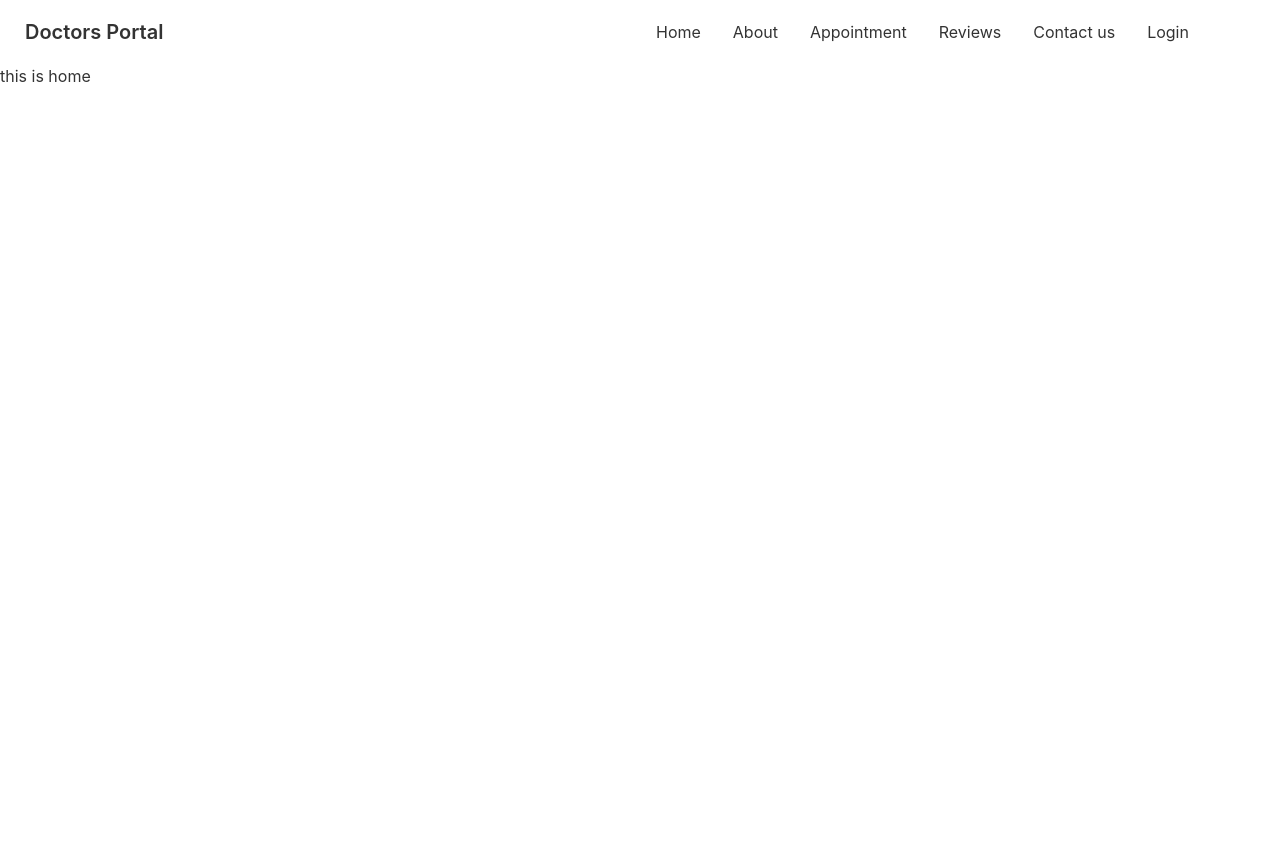
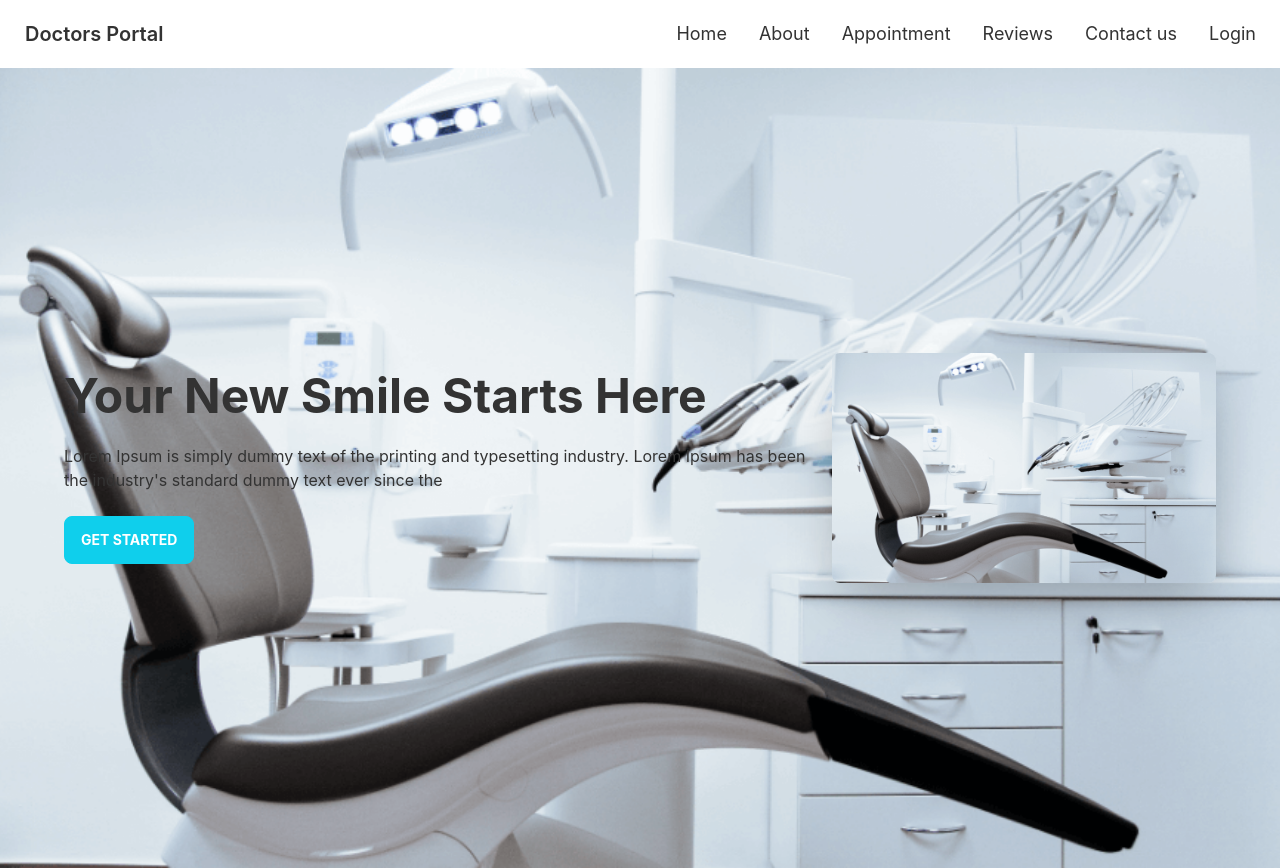
Before and after one commit to khalil224/doctors-portal, a React (Create React App) app: page / in a window 1280 px wide. Before the commit the page ends 800 px from the top, so only its background shows below. Built offline with nearby package versions, Linux system fonts and the light colour scheme.

Commit message:
banner added

```diff
--- a/src/App.js
+++ b/src/App.js
@@ -4,6 +4,7 @@ import Navbar from './Pages/Shared/Navbar';
 import { Route, Routes } from 'react-router-dom';
 import Home from './Pages/Home/Home';
 import About from './Pages/About/About';
+import Login from './Pages/Login/Login';
 
 function App() {
   return (
@@ -12,6 +13,7 @@ function App() {
       <Routes>
         <Route path='/' element={<Home></Home>}></Route>
         <Route path='/about' element={<About></About>}></Route>
+        <Route path='/login' element={<Login></Login>}></Route>
       </Routes>
     </div>
   );
--- /dev/null
+++ b/src/Pages/Home/Banner/Banner.js
@@ -0,0 +1,20 @@
+import React from 'react';
+
+import chair from '../../../assets/images/chair.png'
+
+const Banner = () => {
+    return (
+        <div class="hero min-h-screen  px-12  bg-chair-img  ">
+            <div class="hero-content flex-col lg:flex-row-reverse">
+                <img src={chair} class="max-w-sm rounded-lg shadow-2xl" />
+                <div>
+                    <h1 class="text-5xl font-bold">Your New Smile Starts Here</h1>
+                    <p class="py-6">Lorem Ipsum is simply dummy text of the printing and typesetting industry. Lorem Ipsum has been the industry's standard dummy text ever since the</p>
+                    <button class="btn btn-primary text-white font-bold bg-gradient-to-r from-secondary-500 to-primary-500">Get Started</button>
+                </div>
+            </div>
+        </div>
+    );
+};
+
+export default Banner;
--- a/src/Pages/Home/Home.js
+++ b/src/Pages/Home/Home.js
@@ -1,9 +1,10 @@
 import React from 'react';
+import Banner from './Banner/Banner';
 
 const Home = () => {
     return (
         <div>
-            <h2>this is home</h2>
+            <Banner></Banner>
         </div>
     );
 };
--- /dev/null
+++ b/src/Pages/Login/Login.js
@@ -0,0 +1,11 @@
+import React from 'react';
+
+const Login = () => {
+    return (
+        <div>
+            <h2>this is login page</h2>
+        </div>
+    );
+};
+
+export default Login;
--- a/src/Pages/Shared/Navbar.js
+++ b/src/Pages/Shared/Navbar.js
@@ -1,6 +1,17 @@
 import React from 'react';
+import { Link } from 'react-router-dom';
 
 const Navbar = () => {
+
+    const menuItems = <>
+        <li><Link to="/">Home</Link> </li>
+        <li><Link to="about">About</Link> </li>
+        <li><Link to="appointment">Appointment</Link> </li>
+        <li><Link to="reviews">Reviews</Link> </li>
+        <li><Link to="contact">Contact us</Link> </li>
+        <li><Link to="login">Login</Link> </li>
+    </>
+
     return (
         <div class="navbar bg-base-100">
             <div class="navbar-start">
@@ -8,27 +19,17 @@ const Navbar = () => {
                     <label tabindex="0" class="btn btn-ghost lg:hidden">
                         <svg xmlns="http://www.w3.org/2000/svg" class="h-5 w-5" fill="none" viewBox="0 0 24 24" stroke="currentColor"><path stroke-linecap="round" stroke-linejoin="round" stroke-width="2" d="M4 6h16M4 12h8m-8 6h16" /></svg>
                     </label>
-                    <ul tabindex="0" class="menu menu-compact dropdown-content mt-3 p-2 shadow bg-base-100 rounded-box w-52">
-                        <li><a>Home</a></li>
-                        <li><a>About</a></li>
-                        <li><a>Appointment</a></li>
-                        <li><a>Reviews</a></li>
-                        <li><a>Contact us</a></li>
-                        <li><a>Login</a></li>
+                    <ul tabindex="0" class="menu menu-compact dropdown-content mt-3 p-2 shadow bg-base-100 rounded-box w-52 text-lg">
+                        {menuItems}
 
 
                     </ul>
                 </div>
-                <a class="btn btn-ghost normal-case text-xl">Doctors Portal</a>
+                <Link to="" class="btn btn-ghost normal-case text-xl">Doctors Portal</Link>
             </div>
-            <div class="navbar-center hidden lg:flex">
-                <ul class="menu menu-horizontal p-0">
-                    <li><a>Home</a></li>
-                    <li><a>About</a></li>
-                    <li><a>Appointment</a></li>
-                    <li><a>Reviews</a></li>
-                    <li><a>Contact us</a></li>
-                    <li><a>Login</a></li>
+            <div class="navbar-end hidden lg:flex ">
+                <ul class="menu menu-horizontal text-lg p-0">
+                    {menuItems}
                 </ul>
             </div>
 
--- a/tailwind.config.js
+++ b/tailwind.config.js
@@ -1,7 +1,11 @@
 module.exports = {
   content: ["./src/**/*.{html,js}"],
   theme: {
-    extend: {},
+    extend: {
+      backgroundImage: {
+        'chair-img': "url('/src/assets/images/chair.png')",
+      }
+    },
   },
   daisyui: {
     themes: [
```
Also changed, not shown: src/Pages/Home/Information/Information.js (added).
